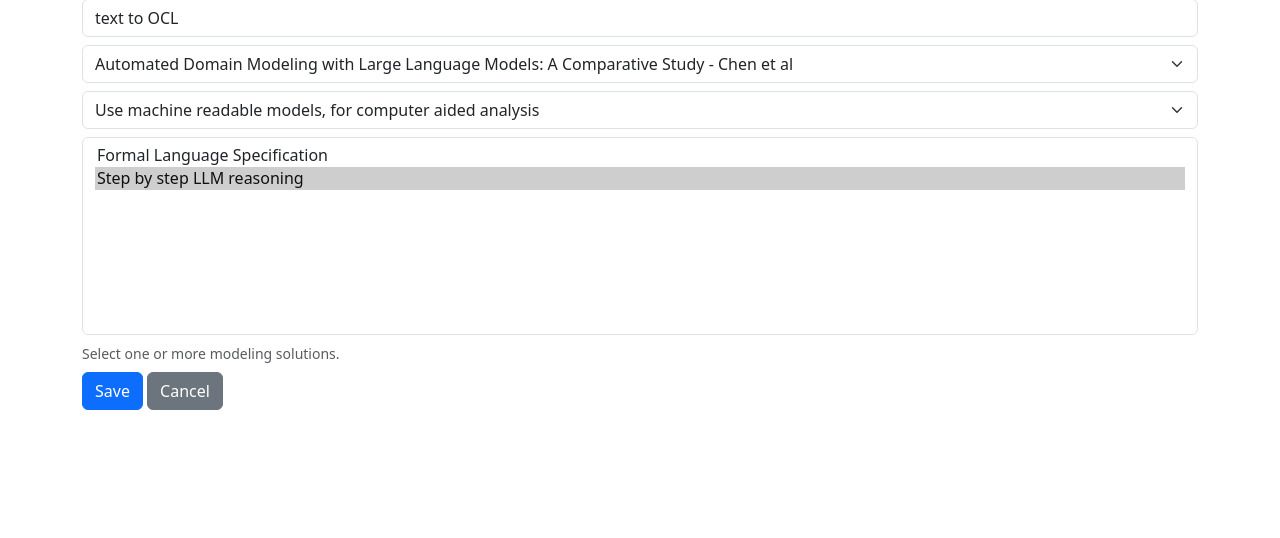
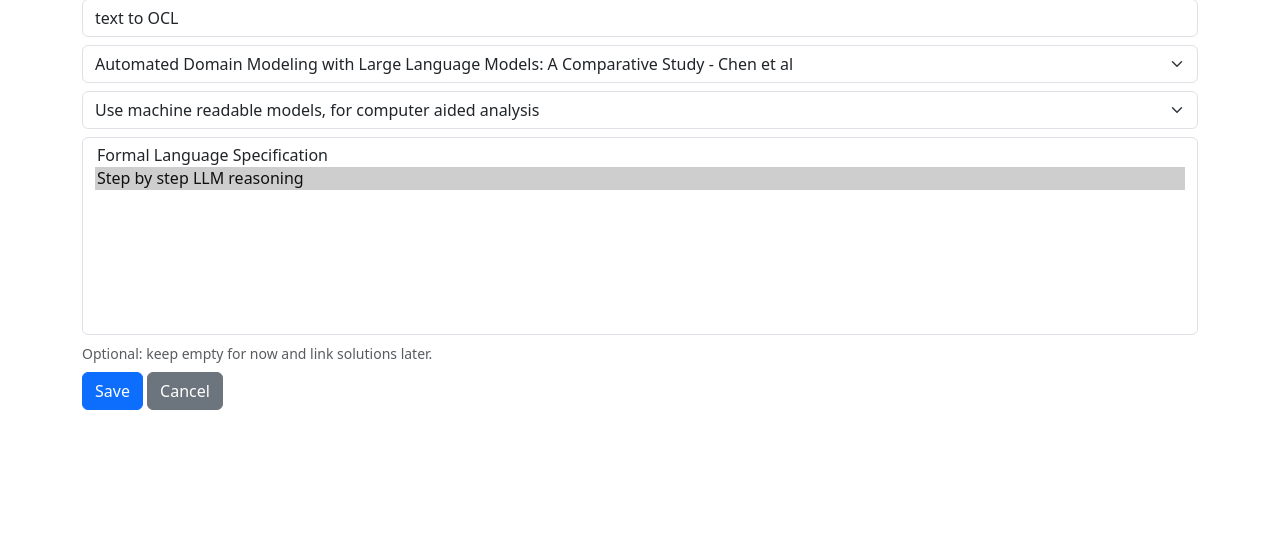
Before and after one commit to sybrendekinderen-afk/aap-alternative-modeling-app, a Flask app: page /edit_modeling_approach/1 in a window 1280 px wide. Shown: the part 71-609 px from the top of the page. Run offline with Flask 3, Linux system fonts and the light colour scheme; some libraries are stand-ins or nearby versions.

Commit message:
relaxed constraints for modeling solution and task

```diff
--- a/app.py
+++ b/app.py
@@ -509,8 +509,6 @@ def load_data():
                     continue
                 solution_to_approach[sid] = approach.get("id")
                 solution_ids.append(sid)
-            if not solution_ids:
-                continue
             approach["solution_ids"] = solution_ids
             filtered_approaches.append(approach)
         store["modeling_approaches"] = filtered_approaches
@@ -715,11 +713,8 @@ def sync_solution_approach_links(store):
         if approach_id in approach_lookup:
             approach_lookup[approach_id]["solution_ids"].append(solution.get("id"))
 
-    store["modeling_approaches"] = [
-        approach for approach in modeling_approaches
-        if approach.get("solution_ids")
-    ]
-    valid_after_filter = {approach.get("id") for approach in store.get("modeling_approaches", [])}
+    store["modeling_approaches"] = modeling_approaches
+    valid_after_filter = {approach.get("id") for approach in modeling_approaches}
     for solution in solutions:
         if solution.get("modeling_approach_id") not in valid_after_filter:
             solution["modeling_approach_id"] = None
@@ -1079,9 +1074,7 @@ def add_solution():
     next_id = max([s["id"] for s in solutions], default=0) + 1
 
     modeling_approach_id = parse_optional_int(request.form.get("modeling_approach_id", ""))
-    if modeling_approach_id is None:
-        return redirect("/")
-    if not any(approach.get("id") == modeling_approach_id for approach in modeling_approaches):
+    if modeling_approach_id is not None and not any(approach.get("id") == modeling_approach_id for approach in modeling_approaches):
         return redirect("/")
 
     prompting_technique_ids = parse_int_list(request.form.getlist("prompting_technique_ids"))
@@ -1125,8 +1118,6 @@ def add_modeling_approach():
         return redirect("/")
     valid_solution_ids = {solution.get("id") for solution in solutions}
     solution_ids = [sid for sid in solution_ids if sid in valid_solution_ids]
-    if not solution_ids:
-        return redirect("/")
 
     new_id = get_next_modeling_approach_id(modeling_approaches)
     modeling_approaches.append({
@@ -1172,8 +1163,6 @@ def update_modeling_approach(modeling_approach_id):
         if source_id is None or not any(source.get("id") == source_id for source in sources):
             return redirect("/")
         if modeling_task_id is None or not any(task.get("id") == modeling_task_id for task in modeling_tasks):
-            return redirect("/")
-        if not solution_ids:
             return redirect("/")
 
         approach["name"] = name
@@ -1631,7 +1620,7 @@ def update_solution(solution_id):
         solution["name"] = request.form.get("name", solution["name"])
         modeling_approach_id = parse_optional_int(request.form.get("modeling_approach_id", ""))
         approach_exists = any(approach.get("id") == modeling_approach_id for approach in store.get("modeling_approaches", []))
-        if not approach_exists:
+        if modeling_approach_id is not None and not approach_exists:
             return redirect("/")
         prompting_technique_ids = parse_int_list(request.form.getlist("prompting_technique_ids"))
         other_technique_ids = parse_int_list(request.form.getlist("other_technique_ids"))
--- a/templates/edit_paper.html
+++ b/templates/edit_paper.html
@@ -11,7 +11,8 @@
       <h2>Edit</h2>
       <form method="post" action="/update_solution/{{ solution.id }}">
         <input class="form-control mb-2" name="name" value="{{ solution.name }}">
-        <select class="form-select mb-2" name="modeling_approach_id" required>
+        <select class="form-select mb-2" name="modeling_approach_id">
+          <option value="">-- No modeling approach --</option>
           {% for approach in modeling_approaches %}
             <option value="{{ approach.id }}" {% if approach.id == solution.modeling_approach_id %}selected{% endif %}>{{ approach.name }}</option>
           {% endfor %}
@@ -108,12 +109,12 @@
             <option value="{{ task.id }}" {% if task.id == modeling_approach.modeling_task_id %}selected{% endif %}>{{ task.name }}</option>
           {% endfor %}
         </select>
-        <select class="form-select mb-2" name="solution_ids" multiple size="8" required>
+        <select class="form-select mb-2" name="solution_ids" multiple size="8">
           {% for solution in solutions %}
             <option value="{{ solution.id }}" {% if solution.id in modeling_approach.solution_ids %}selected{% endif %}>{{ solution.name }}</option>
           {% endfor %}
         </select>
-        <div class="form-text mb-2">Select one or more modeling solutions.</div>
+        <div class="form-text mb-2">Optional: keep empty for now and link solutions later.</div>
         <button class="btn btn-primary">Save</button>
         <a href="/" class="btn btn-secondary">Cancel</a>
       </form>
```
Also changed, not shown: templates/index.html (+6 -5 lines).
